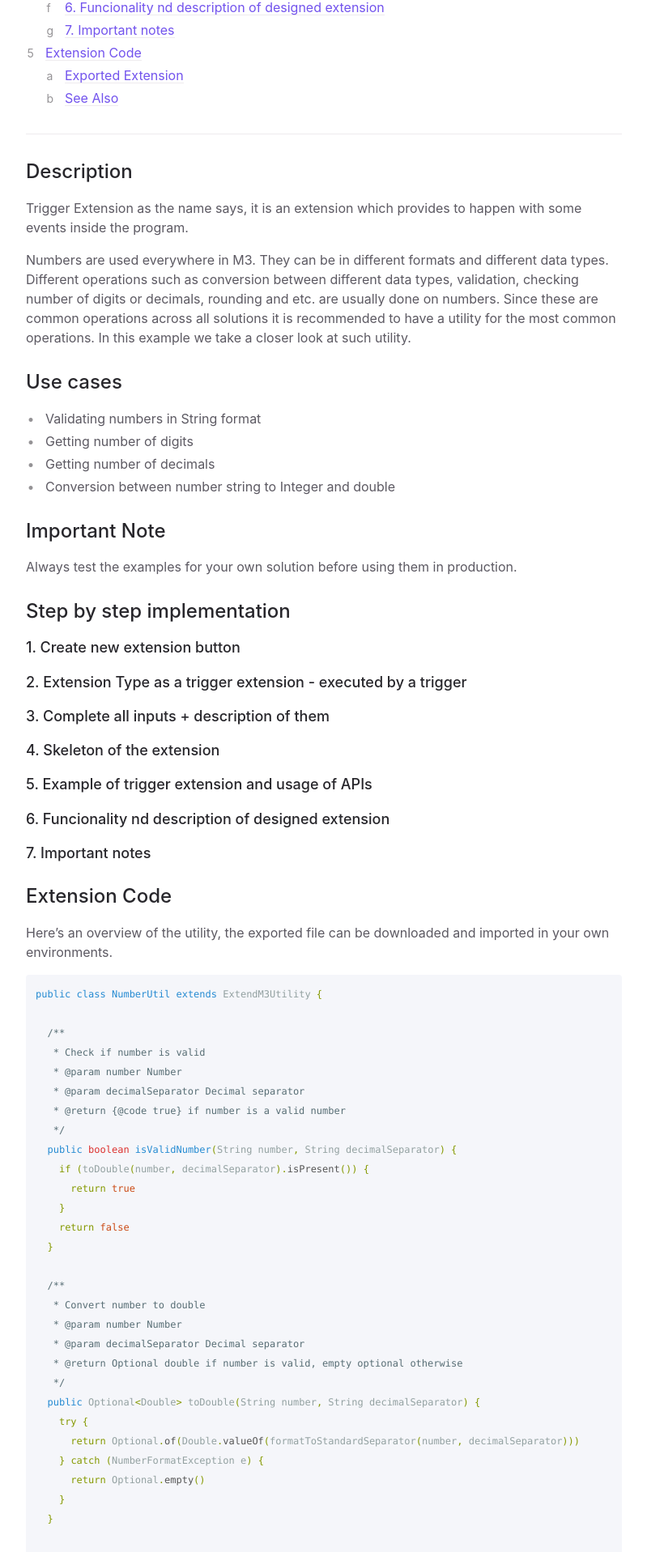
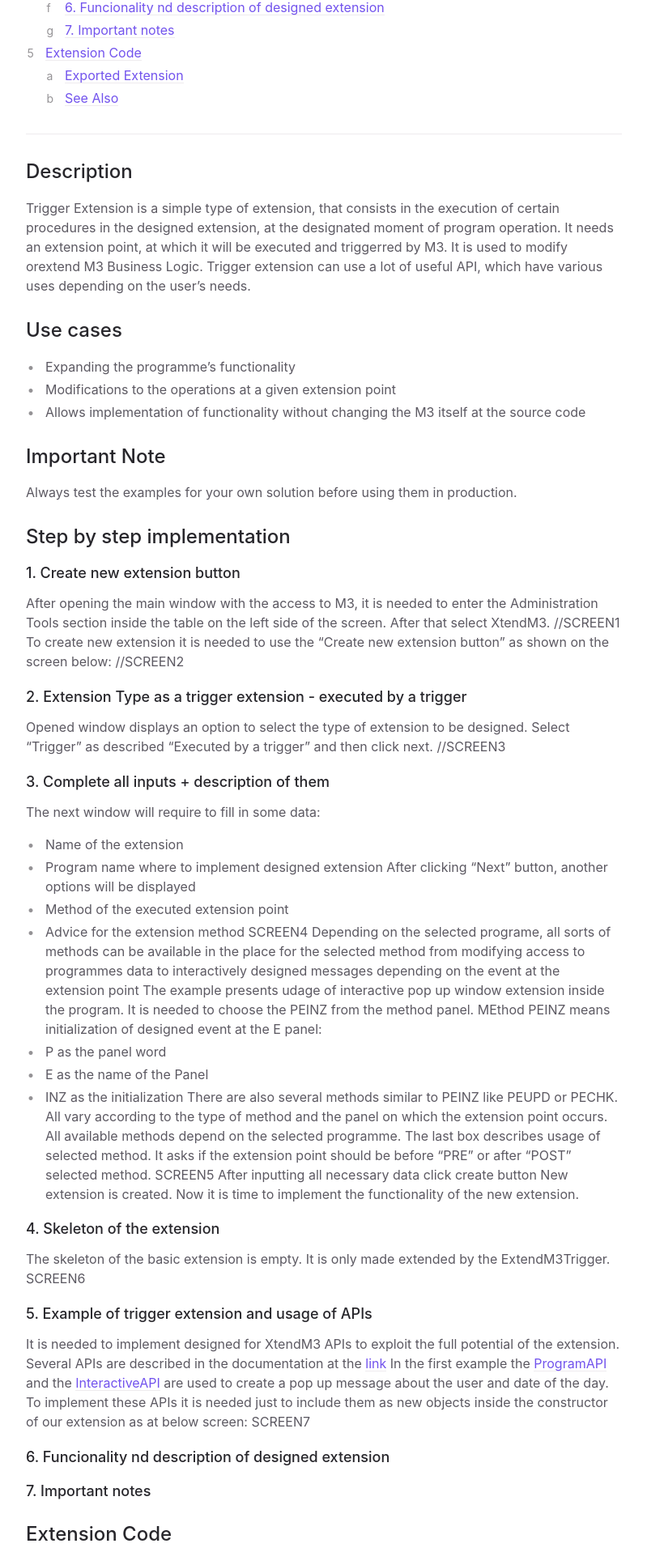
Before and after one commit to infor-cloud/xtendm3, a Jekyll site: the page built from docs/examples/example-003.md, in a window 1280 px wide. Shown: the part 519-2436 px from the top of the page at 81% size, without its empty margins (372-1171 px from the left). Built offline with Jekyll 4.4.1, drawn with Linux system fonts in a browser that asks for light colours; some of the changed text lies outside the part shown.

Commit message:
Basic doc text updated

```diff
--- a/docs/examples/example-003.md
+++ b/docs/examples/example-003.md
@@ -20,29 +20,58 @@ Working with Trigger Extension in XtendM3
 ---
 
 ## Description
-Trigger Extension as the name says, it is an extension which provides to happen with some events inside the program.
+Trigger Extension is a simple type of extension, that consists in the execution of certain procedures in the designed extension, at the designated moment of program operation. It needs an extension point, at which it will be executed and triggerred by M3. It is used to modify orextend M3 Business Logic. Trigger extension can use a lot of useful API, which have various uses depending on the user's needs.
 
-Numbers are used everywhere in M3. They can be in different formats and different data types. Different operations such
-as conversion between different data types, validation, checking number of digits or decimals, rounding and etc. are usually
-done on numbers. Since these are common operations across all solutions it is recommended to have a utility for the most
-common operations. In this example we take a closer look at such utility.
 
 ## Use cases
-* Validating numbers in String format
-* Getting number of digits
-* Getting number of decimals
-* Conversion between number string to Integer and double
+* Expanding the programme's functionality
+* Modifications to the operations at a given extension point
+* Allows implementation of functionality without changing the M3 itself at the source code
+
 
 ## Important Note
 Always test the examples for your own solution before using them in production.
 
 ## Step by step implementation
 ### 1. Create new extension button
+After opening the main window with the access to M3, it is needed to enter the Administration Tools section inside the table on the left side of the screen. After that select XtendM3.
+//SCREEN1
+To create new extension it is needed to use the "Create new extension button" as shown on the screen below:
+//SCREEN2
 ### 2. Extension Type as a trigger extension - executed by a trigger
+Opened window displays an option to select the type of extension to be designed. Select "Trigger" as described "Executed by a trigger" and then click next.
+//SCREEN3
 ### 3. Complete all inputs + description of them
+The next window will require to fill in some data:
+- Name of the extension
+- Program name where to implement designed extension
+After clicking "Next" button, another options will be displayed
+- Method of the executed extension point
+- Advice for the extension method
+SCREEN4
+Depending on the selected programe, all sorts of methods can be available in the place for the selected method from modifying access to programmes data to interactively designed messages depending on the event at the extension point
+The example presents udage of interactive pop up window extension inside the program. It is needed to choose the PEINZ from the method panel. MEthod PEINZ means initialization of designed event at the E panel:
+- P as the panel word
+- E as the name of the Panel
+- INZ as the initialization
+There are also several methods similar to PEINZ like PEUPD or PECHK. All vary according to the type of method and the panel on which the extension point occurs. All available methods depend on the selected programme.
+The last box describes usage of selected method. It asks if the extension point should be before "PRE" or after "POST" selected method.
+SCREEN5
+After inputting all necessary data click create button
+New extension is created. Now it is time to implement the functionality of the new extension.
+
 ### 4. Skeleton of the extension
+The skeleton of the basic extension is empty. It is only made extended by the ExtendM3Trigger.
+SCREEN6
+
 ### 5. Example of trigger extension and usage of APIs
+It is needed to implement designed for XtendM3 APIs to exploit the full potential of the extension. Several APIs are described in the documentation at the [link](https://infor-cloud.github.io/xtendm3/docs/documentation/api-specification)
+In the first example the [ProgramAPI](https://infor-cloud.github.io/xtendm3/docs/documentation/api-specification/program-api/) and the [InteractiveAPI](https://infor-cloud.github.io/xtendm3/docs/documentation/api-specification/interactive-api/) are used to create a pop up message about the user and date of the day.
+To implement these APIs it is needed just to include them as new objects inside the constructor of our extension as at below screen:
+SCREEN7
+
 ### 6. Funcionality nd description of designed extension
+
 ### 7. Important notes
 
 ## Extension Code
```
